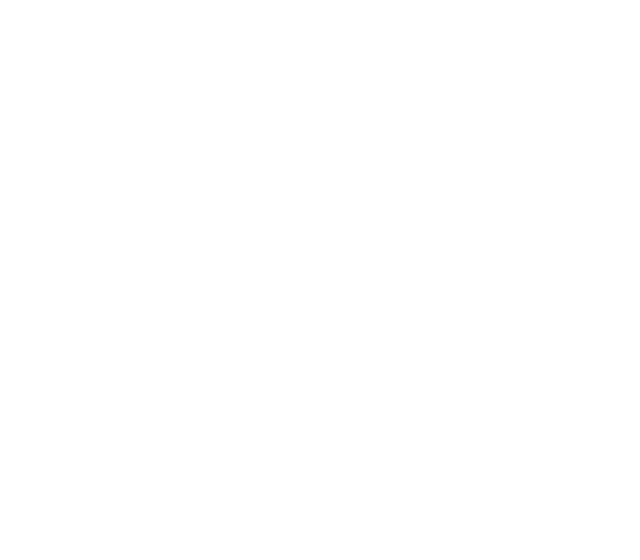
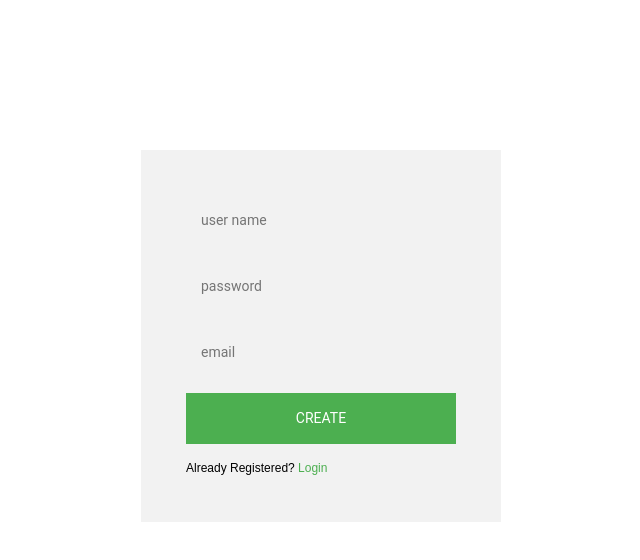
Before and after one commit to oluwapelumia40/iPhone-Test, a React (Create React App) app: page /form in a window 1280 px wide. Before the commit this address had no page. Shown: the top 560 px of the page, without its empty margins (319-959 px from the left). Built offline with nearby package versions, Linux system fonts and the light colour scheme.

Commit message:
little adjustment

```diff
--- a/src/App.js
+++ b/src/App.js
@@ -1,6 +1,10 @@
 import './App.css';
 import Home from './Home';
 import Shop from './Shop';
+import Cart from './Cart';
+import Form from './Component/Account/Form';
+import Login from './Component/Account/Login';
+import AddressDetails from './Component/CheckOut/AddressDetails';
 import {BrowserRouter, Route, Routes} from 'react-router-dom';
 import "bootstrap/dist/css/bootstrap.css";
 
@@ -11,6 +15,10 @@ function App() {
         <Routes>
           <Route path="/" exact element ={<Home/>}/>
           <Route path="/shop" exact element ={<Shop/>}/>
+          <Route path="/cart" exact element ={<Cart/>}/>
+          <Route path="/form" exact element ={<Form/>}/>
+          <Route path="/login" exact element ={<Login/>}/>
+          <Route path="/address" exact element ={<AddressDetails/>}/>
         </Routes>
       </BrowserRouter>
     </div>
--- /dev/null
+++ b/src/Cart.jsx
@@ -0,0 +1,56 @@
+import React from 'react'
+import Footer from './Component/Footer/Footer';
+import Header from './Component/Header/Header';
+
+function Cart() {
+  return (
+        <div>
+        <Header/>
+
+        <div className="container">
+            <div className="cart1">
+                <img src='https://www.jumia.com.gh/assets_he/images/cart.668e6453.svg'/>
+                <h4> Your cart is empty! </h4>
+                <p> Browse our categories and discover our best deals!</p>
+                <button type='button' className='btn btn-dark'> START SHOPPING</button>
+            </div>
+
+            <div className="list-item">
+                <div className="row">
+                    <div className="col-md-3">
+                        <img src='https://gh.jumia.is/unsafe/fit-in/300x300/filters:fill(white)/product/50/002313/1.jpg?2997'/>
+                        <p> Apple iPhone 12 Pro Max - 128GB HDD - 6GB RAM - Gold</p>
+                        <button type='button' className='btn btn-dark'> ADD TO CART</button>
+                    </div>
+
+                    <div className="col-md-3">
+                        <img src='https://gh.jumia.is/unsafe/fit-in/300x300/filters:fill(white)/product/90/355402/1.jpg?3440'/>
+                        <p> Apple iPhone 12 Pro Max - 128GB HDD - 6GB RAM - Gold</p>
+                        <button type='button' className='btn btn-dark'> ADD TO CART</button>
+                    </div>
+
+                    <div className="col-md-3">
+                        <img src='https://gh.jumia.is/unsafe/fit-in/300x300/filters:fill(white)/product/35/882415/1.jpg?5862'/>
+                        <p> Apple iPhone 12 Pro Max - 128GB HDD - 6GB RAM - Gold </p>
+                        <button type='button' className='btn btn-dark'> ADD TO CART</button>
+                    </div>
+
+                    <div className="col-md-3">
+                        <img src='https://gh.jumia.is/unsafe/fit-in/300x300/filters:fill(white)/product/50/002313/1.jpg?2997'/>
+                        <p> Apple iPhone 12 Pro Max - 128GB HDD - 6GB RAM - Gold </p>
+                        <button type='button' className='btn btn-dark'> ADD TO CART</button>
+                    </div>
+
+
+                </div>
+            </div>
+
+
+        </div>
+
+        <Footer/>
+        </div>
+  )
+}
+
+export default Cart;
--- /dev/null
+++ b/src/Component/Account/Form.jsx
@@ -0,0 +1,19 @@
+import React from 'react'
+import { Link } from 'react-router-dom';
+import "./form.css";
+
+export default function Form() {
+  return (
+
+        <div class="form">
+ 		    <form class="register-form">
+ 			<input type="text" name="username" placeholder="user name"/>
+ 			<input type="password" name="password" placeholder="password"/>
+ 			<input type="email" name="email" placeholder="email"/>
+ 			<button>create</button>
+ 		    <p class="message">Already Registered? <Link to="/login"> Login </Link></p>
+ 			</form>
+        </div>
+
+  )
+}
--- /dev/null
+++ b/src/Component/Account/Login.jsx
@@ -0,0 +1,16 @@
+import React from 'react';
+import { Link } from 'react-router-dom';
+import "./form.css";
+
+export default function Login() {
+  return (
+    <div class="form">
+ 		    <form class="register-form">
+             <input type="email" name="email" placeholder="email"/>
+ 			<input type="password" name="password" placeholder="password"/>
+ 			<button>Login</button>
+             <p class="message">Not registered? <Link to="/form">Register</Link></p>
+ 			</form>
+        </div>
+  )
+}
--- /dev/null
+++ b/src/Component/Account/form.css
@@ -0,0 +1,45 @@
+.form{
+	position: relative;
+	z-index: 1;
+	background-color: #f2f2f2;
+	max-width: 360px;
+	margin:150px auto 100px;
+	padding: 45px;
+	align-items: center;
+}
+.form input{
+	font-family: "Roboto", sans-serif;
+	outline: 1;
+	background: #f2f2f2;
+	width: 100%;
+    border: 0px;
+	margin: 0 0 15px;
+	padding: 15px;
+	box-sizing: border-box;
+	font-size: 14px;
+}
+.form button{
+	font-family: "Roboto", sans-serif;
+	text-transform: uppercase;
+	outline: 0;
+	background: #4CAF50;
+	width: 100%;
+	border: 0;
+	padding: 15px;
+	font-size: 14px;
+	cursor: pointer;
+    color: white;
+}
+
+.form button:hover,.form button:active{
+	background: #43A047;
+}
+.form .message{
+	margin: 15px 0 0;
+	color: black;
+	font-size: 12px;
+}
+.form .message a{
+	color: #4CAF50;
+	text-decoration: none;
+}
--- /dev/null
+++ b/src/Component/CheckOut/AddressDetails.jsx
@@ -0,0 +1,34 @@
+import React from 'react'
+import Header from '../Header/Header'
+
+export default function addressDetails() {
+  return (
+    <div>
+        <Header/>
+        <div className="container">
+            <span> CHECKOUT </span>
+            <div className="row">
+            <h4> 1. ADDRESS DETAILS </h4>
+            <div className="col-md-8">
+                <div className="row">
+                    <div className="col-md-4">
+                        <label> First Name * </label>
+                        <input type="text" name="firstName" placeholder='First Name' />
+                    </div>
+                    <div className="col-md-4">
+                        <label> Last Name *</label>
+                        <input type="text" name="lastName" placeholder='First Name' />
+                    </div>
+                </div>
+
+                <div className="col-md-8">
+                    <label> Mobile phone number * </label>
+                    <input type="text" name="address" placeholder='Delivery Address' />
+                </div>
+
+            </div>
+         </div>
+        </div>
+    </div>
+  )
+}
--- a/src/Component/Header/Header.jsx
+++ b/src/Component/Header/Header.jsx
@@ -19,7 +19,7 @@ export default function Header() {
         <ul>
          <li> <a href="/"> Home </a> </li>
          <li> <a href="/shop"> Shop </a> </li>
-         <li> <a href="/"> Add Cart </a> </li>
+         <li> <a href="/cart"> Add Cart </a> </li>
          <li> <a href="/"> Check Out </a> </li>
          <li> <a href="/"> Thank you </a> </li>
         </ul>
--- a/src/Component/Header/header.css
+++ b/src/Component/Header/header.css
@@ -1,5 +1,6 @@
 .navBar{
     justify-content: space-between;
+    margin: -10px !important;
 }
 .logo{
     width: 50px !important;
--- a/src/Shop.jsx
+++ b/src/Shop.jsx
@@ -1,12 +1,9 @@
 import React from "react";
-import { useState } from "react";
 import { Link } from "react-router-dom";
 import Footer from "./Component/Footer/Footer";
 import Header from "./Component/Header/Header";
 
 function Shop() {
-
-    const [color, setColor] = useState("red");
 
     return (
         <div>
@@ -78,25 +75,28 @@ function Shop() {
             <div className="middle-text">
                     <p> Ways to buy </p>
             <div className="row buyText">
-                <div className="col-md-6">
+                <div className="col-md-4">
                     <h3> Trade in your smartphone for credit. </h3>
-                    <p> With Apple Trade In, you can get credit towards a new iPhone when you trade in an eligible smartphone.* It’s good for you and the planet. </p>
+                    <p> With Apple Trade In, you can get credit towards a new iPhone when you trade in an eligible smartphone. It’s good for you and the planet. </p>
                     <Link to=""> Learn more </Link>
                 </div>
+                <div className="col-md-7">
+                    <img src="https://flyx.me/filmfare-ott/img/bitmap@3x.png"/>
+                </div>
+            </div>
 
-                <div className="col-md-6">
-                    <h3> Why Apple is the best place to buy iPhone. </h3>
+            <div className="row buyText">
+                <div className="col-md-7">
+                    <img src="https://flyx.me/filmfare-ott/img/bitmap@3x.png"/>
+                </div>
+                <div className="col-md-4 text">
+                <h3> Why Apple is the best place to buy iPhone. </h3>
                     <p> You can choose a payment option that works for you, pay less with a trade‑in, get set up quickly, and chat with a Specialist anytime. </p>
                     <Link to=""> Learn more </Link>
                 </div>
             </div>
             </div>
 
-            <h1> The color will change {color}</h1>
-
-            <button type="button" onClick={() => setColor('green == pagination')}> click Me!</button>
-            <button type="button" onClick={() => setColor('black')}> click Me!</button>
-
             <Footer/>
         </div>
     );
--- a/src/style.css
+++ b/src/style.css
@@ -291,16 +291,67 @@ a{
     margin: 0px !important;
     padding: 15px 20px 10px 20px;
 }
+.buyText a{
+    text-decoration: underline;
+}
 .buyText h3{
-    font-size: 32px;
-    color: rgb(68, 68, 230);
+    font-size: 40px;
+    color: green;
+    padding-top: 15px;
 }
 .buyText p{
     font-size: 25px;
+    padding-top: 30px;
 }
 .buyText a:hover{
     color: rgb(11, 11, 89);
 }
+.buyText img{
+    width: 100%;
+    padding-bottom: 20px;
+}
+.buyText-img1{
+    padding-right: -20px;
+}
+.text{
+    padding-top: 40px;
+}
+
+/* cart css */
+.list-item{
+    padding: 50px 0px 60px 0px;
+}
+.cart1 img{
+    padding-top: 20px;
+}
+.cart1{
+    text-align: center;
+    padding-bottom: 30px;
+    background-color: rgb(239, 239, 239);
+    border-radius: 5px;
+}
+.cart1 button{
+    box-shadow: none !important;
+}
+.col-md-3{
+    text-align: center;
+    font-size: 15px;
+    font-family: sans-serif;
+}
+.col-md-3 button{
+    box-shadow: none !important;
+    box-shadow: none;
+    font-size: 14px;
+    font-family: sans-serif;
+}
+.add-cart{
+    box-shadow: none;
+}
+button:hover{
+    background-color:rgb(64, 60, 60) !important;
+}
+
+
 
 
 
```
Also changed, not shown: src/Component/CheckOut/addressStyle.css (added).
